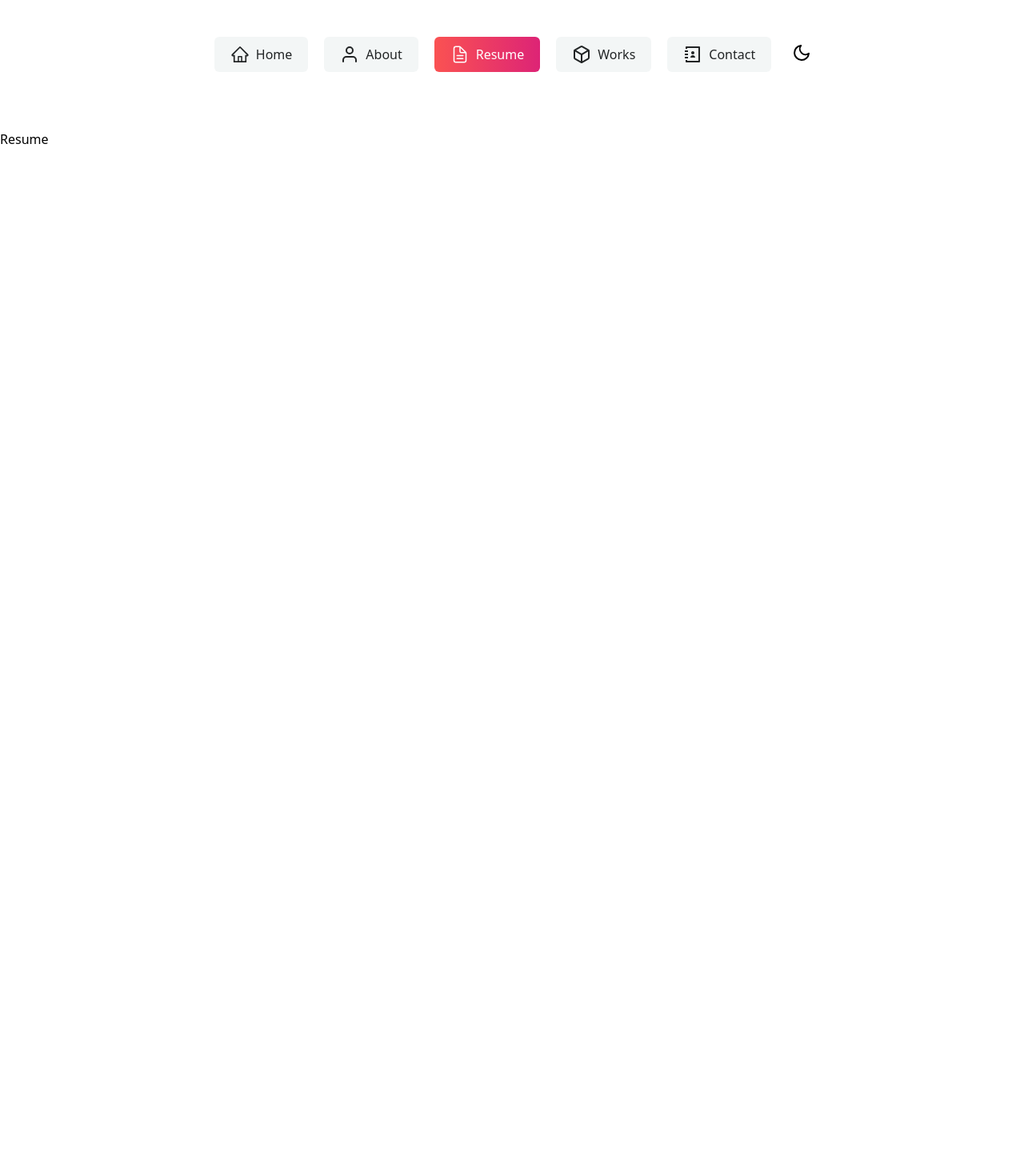
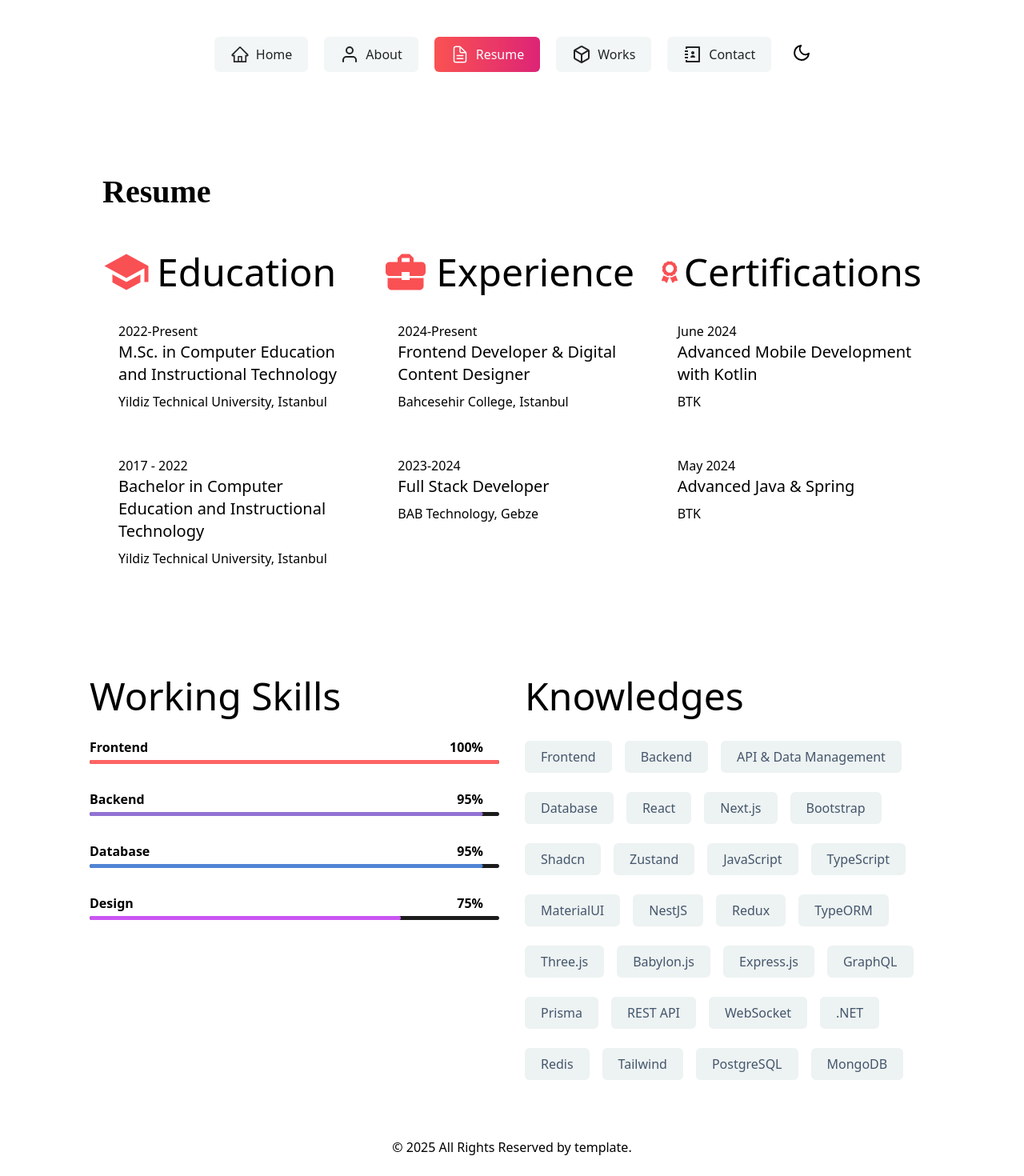
Before and after one commit to kilicalparslan/portfolio-react, a React (Vite) app: page /resume in a window 1280 px wide. Shown: the part 26-1496 px from the top of the page at 80% size. Before the commit the page ends 800 px from the top, so only its background shows below. Built offline with nearby package versions, Linux system fonts and the light colour scheme.

Commit message:
resume page added

```diff
--- a/src/App.tsx
+++ b/src/App.tsx
@@ -7,10 +7,11 @@ function App() {
     <BrowserRouter>
       <div className="min-h-screen bg-white dark:bg-black transition-colors">
         <div className="z-50">
-          <div className="container"></div>
-          <Navbar />
+          <div className="container mx-auto px-4 sm:px-6 lg:px-8">
+            <Navbar />
+            <AppRouter />
+          </div>
         </div>
-        <AppRouter />
       </div>
     </BrowserRouter>
   );
--- a/src/index.css
+++ b/src/index.css
@@ -1,4 +1,6 @@
 @import "tailwindcss";
+
+@custom-variant dark (&:where(.dark, .dark *));
 
 :root {
   --primary: #fa5252;
@@ -45,3 +47,27 @@
 .text-white {
   color: var(--white);
 }
+
+.resume-btn {
+  @apply px-5 py-2 rounded-md cursor-default transition-colors;
+  background-color: rgb(237 242 242 / var(--tw-bg-opacity));
+  color: rgb(68 86 108 / var(--tw-text-opacity));
+  --tw-bg-opacity: 1;
+  --tw-text-opacity: 1;
+}
+
+.dark .resume-btn {
+  background-color: rgba(28, 28, 28, var(--tw-bg-opacity)); /* veya #1C1C1C */
+  color: rgba(255, 255, 255, var(--tw-text-opacity));
+}
+.after-effect {
+  --tw-gradient-from: #fa5252;
+  --tw-gradient-to: rgba(250, 82, 82, 0);
+  --tw-gradient-stops: var(--tw-gradient-from), var(--tw-gradient-to);
+  --tw-gradient-to: #dd2476;
+  display: inline-block;
+  font-family: Roboto Slab, serif;
+  font-size: 2.5rem;
+  font-weight: 700;
+  position: relative;
+}
--- a/src/pages/Resume.tsx
+++ b/src/pages/Resume.tsx
@@ -1,7 +1,242 @@
-import React from "react";
+import { FaAward } from "react-icons/fa";
+import { MdBusinessCenter, MdSchool } from "react-icons/md";
+
+const skills = [
+  "Frontend",
+  "Backend",
+  "API & Data Management",
+  "Database",
+  "React",
+  "Next.js",
+  "Bootstrap",
+  "Shadcn",
+  "Zustand",
+  "JavaScript",
+  "TypeScript",
+  "MaterialUI",
+  "NestJS",
+  "Redux",
+  "TypeORM",
+  "Three.js",
+  "Babylon.js",
+  "Express.js",
+  "GraphQL",
+  "Prisma",
+  "REST API",
+  "WebSocket",
+  ".NET",
+  "Redis",
+  "Tailwind",
+  "PostgreSQL",
+  "MongoDB",
+];
+
+const workingSkills = [
+  { name: "Frontend", percent: 100, color: "#FF6464" },
+  { name: "Backend", percent: 95, color: "#9272D4" },
+  { name: "Database", percent: 95, color: "#5185D4" },
+  { name: "Design", percent: 75, color: "#CA56F2" },
+];
+
+const education = [
+  {
+    year: "2022-Present",
+    title: "M.Sc. in Computer Education and Instructional Technology",
+    place: "Yildiz Technical University, Istanbul",
+  },
+  {
+    year: "2017 - 2022",
+    title: "Bachelor in Computer Education and Instructional Technology",
+    place: "Yildiz Technical University, Istanbul",
+  },
+];
+
+const experience = [
+  {
+    year: "2024-Present",
+    title: "Frontend Developer & Digital Content Designer",
+    place: "Bahcesehir College, Istanbul",
+  },
+  {
+    year: "2023-2024",
+    title: "Full Stack Developer",
+    place: "BAB Technology, Gebze",
+  },
+];
+
+const certifications = [
+  {
+    year: "June 2024",
+    title: "Advanced Mobile Development with Kotlin",
+    place: "BTK",
+  },
+  {
+    year: "May 2024",
+    title: "Advanced Java & Spring",
+    place: "BTK",
+  },
+];
 
 function Resume() {
-  return <div>Resume</div>;
+  return (
+    <section className="bg-white lg:rounded-2xl dark:bg-[#111111] flex justify-center">
+      <div data-aos="fade" className="aos-init aos-animate">
+        <div className="container sm:px-5 md:px-10 lg:px-20">
+          <div className="py-12 px-4">
+            <h2 className="after-effect after:left-44 mb-[40px] mt-12 lg:mt-0">
+              Resume
+            </h2>
+            <div className="grid grid-cols-1 md:grid-cols-2 lg:grid-cols-3 gap-x-6 gap-y-6 ">
+              <div>
+                <div className="flex items-center space-x-2 mb-4 ">
+                  <MdSchool className="text-6xl text-[#F95054]" />
+                  <h4 className="text-5xl dark:text-white font-medium">
+                    Education
+                  </h4>
+                </div>
+                {education.map(({ year, title, place }) => (
+                  <div
+                    key={`${title}-${year}`}
+                    className="py-4 pl-5 pr-3 space-y-2 mb-6 rounded-lg dark:border-[#212425] dark:border-2 bg-transparent"
+                  >
+                    <span className="text-tiny text-gray-lite dark:text-[#b7b7b7]">
+                      {year}
+                    </span>
+                    <h3 className="text-xl dark:text-white">{title}</h3>
+                    <p className="dark:text-[#b7b7b7]">{place}</p>
+                  </div>
+                ))}
+              </div>
+
+              <div>
+                <div className="flex items-center space-x-2 mb-4 ">
+                  <MdBusinessCenter className="text-6xl text-[#F95054]" />
+                  <h4 className="text-5xl dark:text-white font-medium">
+                    Experience
+                  </h4>
+                </div>
+                {experience.map(({ year, title, place }) => (
+                  <div
+                    key={`${title}-${year}`}
+                    className="py-4 pl-5 pr-3 space-y-2 mb-6 rounded-lg dark:border-[#212425] dark:border-2 bg-transparent"
+                  >
+                    <span className="text-tiny text-gray-lite dark:text-[#b7b7b7]">
+                      {year}
+                    </span>
+                    <h3 className="text-xl dark:text-white">{title}</h3>
+                    <p className="dark:text-[#b7b7b7]">{place}</p>
+                  </div>
+                ))}
+              </div>
+
+              <div>
+                <div className="flex items-center space-x-2 mb-4 ">
+                  <FaAward className="text-6xl text-[#F95054]" />
+                  <h4 className="text-5xl dark:text-white font-medium">
+                    Certifications
+                  </h4>
+                </div>
+                {certifications.map(({ year, title, place }) => (
+                  <div
+                    key={`${title}-${year}`}
+                    className="py-4 pl-5 pr-3 space-y-2 mb-6 rounded-lg dark:border-[#212425] dark:border-2 bg-transparent"
+                  >
+                    <span className="text-tiny text-gray-lite dark:text-[#b7b7b7]">
+                      {year}
+                    </span>
+                    <h3 className="text-xl dark:text-white">{title}</h3>
+                    <p className="dark:text-[#b7b7b7]">{place}</p>
+                  </div>
+                ))}
+              </div>
+            </div>
+          </div>
+        </div>
+
+        <div className="container bg-color-810 dark:bg-[#0D0D0D] py-12 px-4 sm:px-5 md:px-10 lg:px-20">
+          <div className="grid grid-cols-1  md:grid-cols-2 gap-8">
+            <div className="col-span-1">
+              <h4 className="text-5xl dark:text-white font-medium mb-6">
+                Working Skills
+              </h4>
+
+              {workingSkills.map(({ name, percent, color }) => (
+                <div className="mb-7" key={name}>
+                  <div className="flex justify-between py-1">
+                    <span className="text-base text-gray-lite font-semibold dark:text-[#A6A6A6]">
+                      {name}
+                    </span>
+                    <span className="text-base font-semibold text-gray-lite pr-5 dark:text-[#A6A6A6]">
+                      {percent}%
+                    </span>
+                  </div>
+                  <svg
+                    className="rc-progress-line"
+                    viewBox="0 0 100 1"
+                    preserveAspectRatio="none"
+                  >
+                    <path
+                      className="rc-progress-line-trail"
+                      d="M 0.5,0.5 L 99.5,0.5"
+                      strokeLinecap="round"
+                      stroke="#1C1C1C"
+                      strokeWidth="1"
+                      fillOpacity="0"
+                    />
+                    <path
+                      className="rc-progress-line-path"
+                      d="M 0.5,0.5 L 99.5,0.5"
+                      strokeLinecap="round"
+                      stroke={color}
+                      strokeWidth="1"
+                      fillOpacity="0"
+                      style={{
+                        strokeDasharray: `${percent}px, 100px`,
+                        strokeDashoffset: "0px",
+                        transition:
+                          "stroke-dashoffset 0.3s, stroke-dasharray 0.3s, stroke 0.3s linear, 0.06s",
+                      }}
+                    />
+                  </svg>
+                </div>
+              ))}
+            </div>
+            <div className="col-span-1">
+              <h4 className="text-5xl dark:text-white font-medium mb-8">
+                Knowledges
+              </h4>
+
+              <div className="flex gap-x-3 gap-y-3 md:gap-y-6 md:gap-x-4 flex-wrap">
+                {skills.map((skill) => (
+                  <button
+                    key={skill}
+                    className="resume-btn bg-zinc-100 dark:bg-[#1C1C1C] text-slate-700 dark:text-white rounded-md px-5 py-2"
+                  >
+                    {skill}
+                  </button>
+                ))}
+              </div>
+            </div>
+          </div>
+        </div>
+
+        <footer className="overflow-hidden rounded-b-2xl bg-transparent">
+          <p className="text-center py-6 text-gray-lite dark:text-color-910 ">
+            © 2025 All Rights Reserved by{" "}
+            <a
+              className="hover:text-[#FA5252] duration-300 transition"
+              href=""
+              target="_blank"
+              rel="noopener noreferrer"
+            >
+              template
+            </a>
+            .
+          </p>
+        </footer>
+      </div>
+    </section>
+  );
 }
 
 export default Resume;
```
